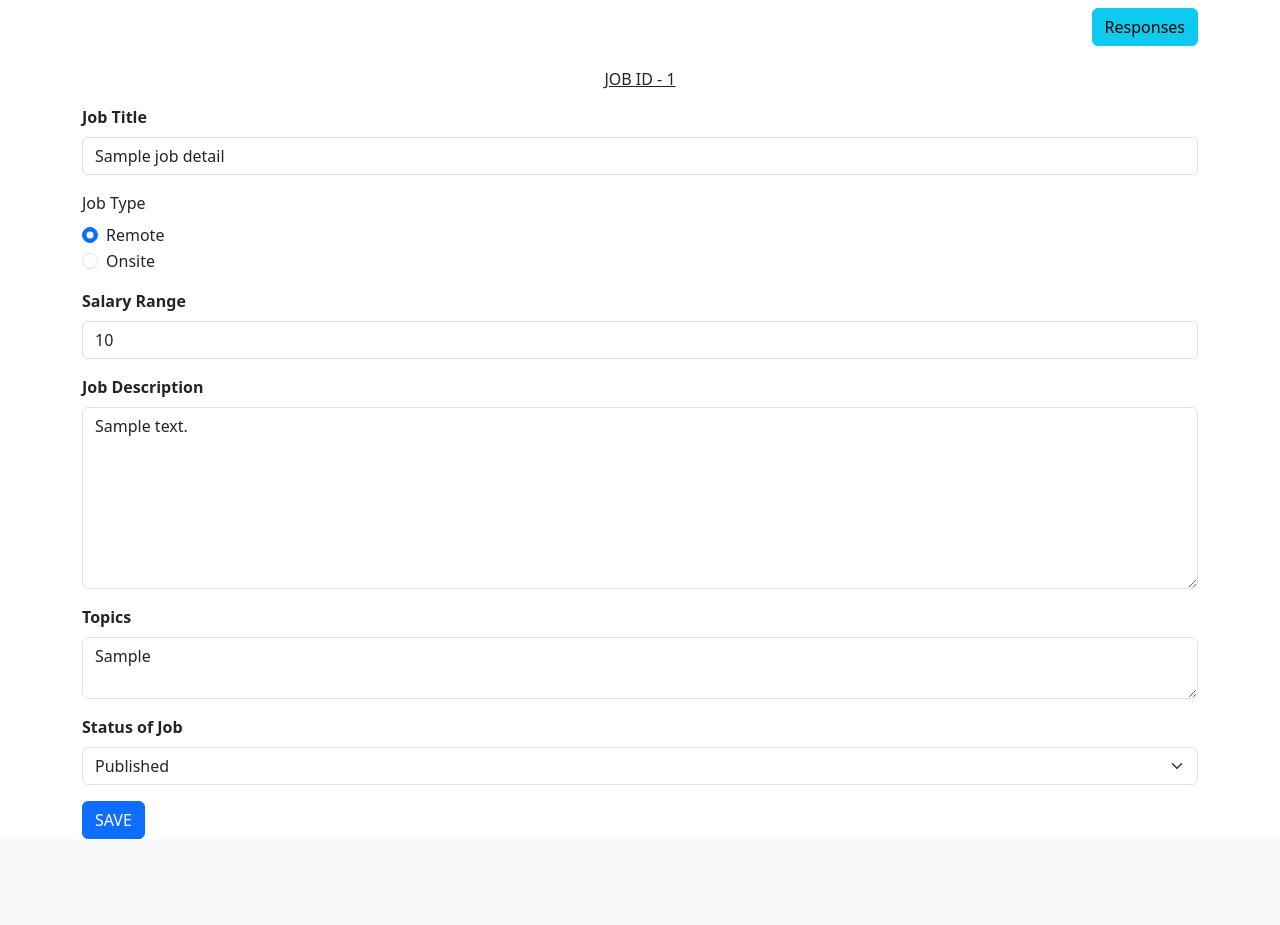
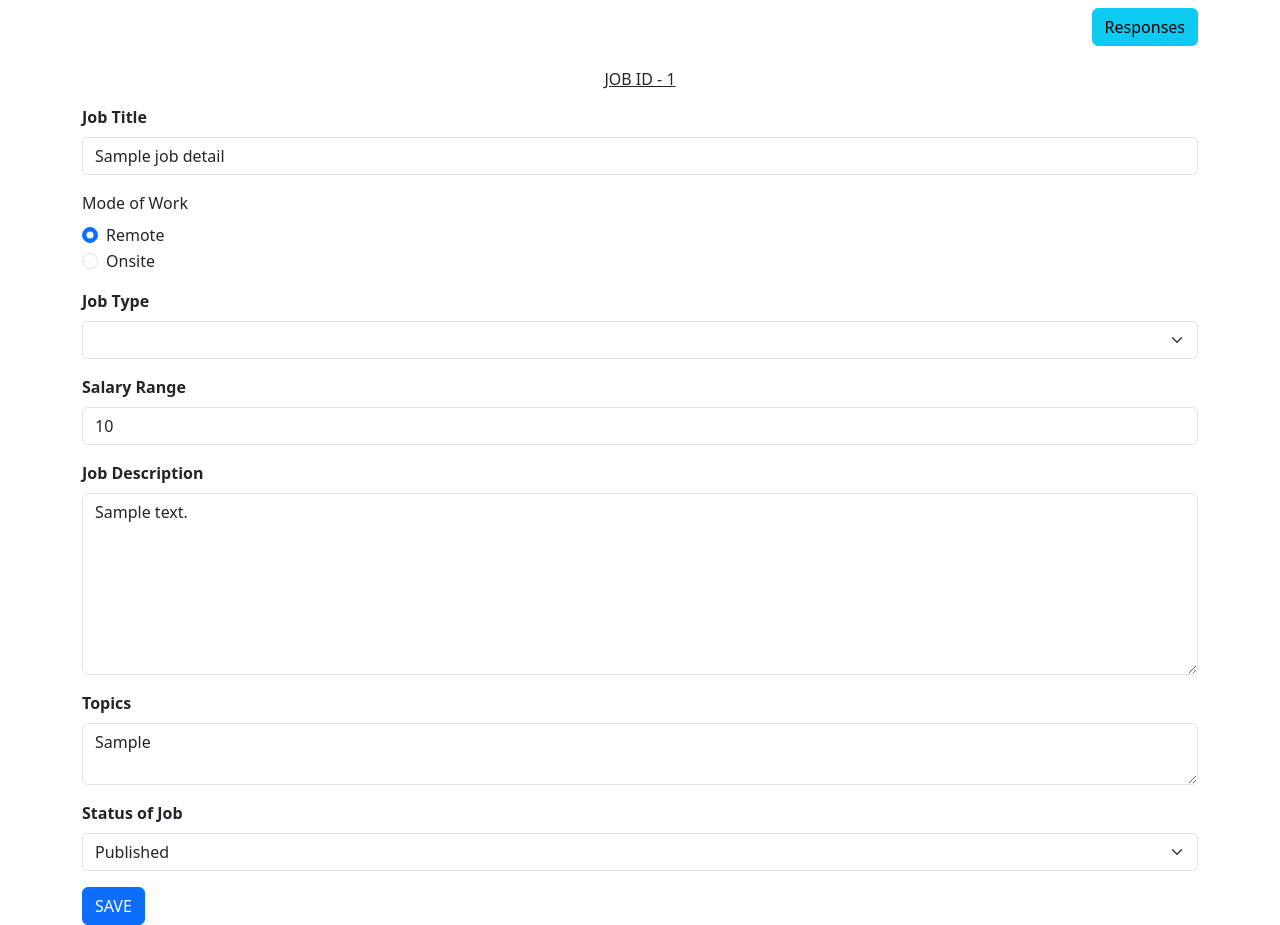
Before and after one commit to MBSA-INFINITY/jobsaathi, a Flask app: template templates/job_details.html in a window 1280 px wide. Shown: the part 56-981 px from the top of the page. Before the commit the page ends 895 px from the top, so only its background shows below. Run offline with Flask 2, Linux system fonts and the light colour scheme; the template is opened without the code that fills it: most values are stand-ins (such as "Sample title", 1, 10 or a date in 2020); lists and menus that the app fills with data are empty.

Commit message:
mode of work added

```diff
--- a/templates/job_details.html
+++ b/templates/job_details.html
@@ -43,21 +43,35 @@
           <input type="text" class="form-control" value="{{job_details['job_title']}}" name="job_title" placeholder="Job Title" required>
         </div>
         <div class="mb-3">
-          <label for="exampleFormControlInput1" class="form-label">Job Type</label>
+          <label for="exampleFormControlInput1" class="form-label">Mode of Work</label>
           <div class="form-check">
-              <input class="form-check-input" type="radio" name="job_type" value="remote" id="remote_job" checked>
+              <input class="form-check-input" type="radio" name="mode_of_work" value="remote" id="remote_job" checked>
               <label class="form-check-label" for="flexRadioDefault2">
                 Remote
               </label>
             </div>
           <div class="form-check">
-              <input class="form-check-input" type="radio" name="job_type" value="onsite" id="onsite_job">
+              <input class="form-check-input" type="radio" name="mode_of_work" value="onsite" id="onsite_job">
               <label class="form-check-label" for="flexRadioDefault2">
                 Onsite
               </label>
             </div>
 
         </div>
+        <div class="mb-3">
+          <label for="exampleFormControlInput1" class="form-label"><b>Job Type</b></label>
+          <select class="form-select" aria-label="Default select example" name="job_type">
+              {% if job_details['job_type'] == "part_time" %}
+              <option value="part_time" selected>Part Time</option>
+              <option value="full_time" >Full Time</option>
+              {% elif job_details['job_type'] == "full_time" %}
+              <option value="full_time" selected>Full Time</option>
+              <option value="part_time" >Part Time</option>
+
+              {% endif %}
+
+          </select>
+      </div>
       <div class="mb-3" id="job_location_div" style="display: none;">
           <label for="exampleFormControlInput1" class="form-label"><b>Job Location</b></label>
           <input type="text" class="form-control" value="{{job_details['job_location']}}" name="job_location" placeholder="Job Location" required>
@@ -88,6 +102,7 @@
 
             </select>
         </div>
+
         <button class="btn btn-primary" type="submit">SAVE</button>
   </form>
     </div>
```
